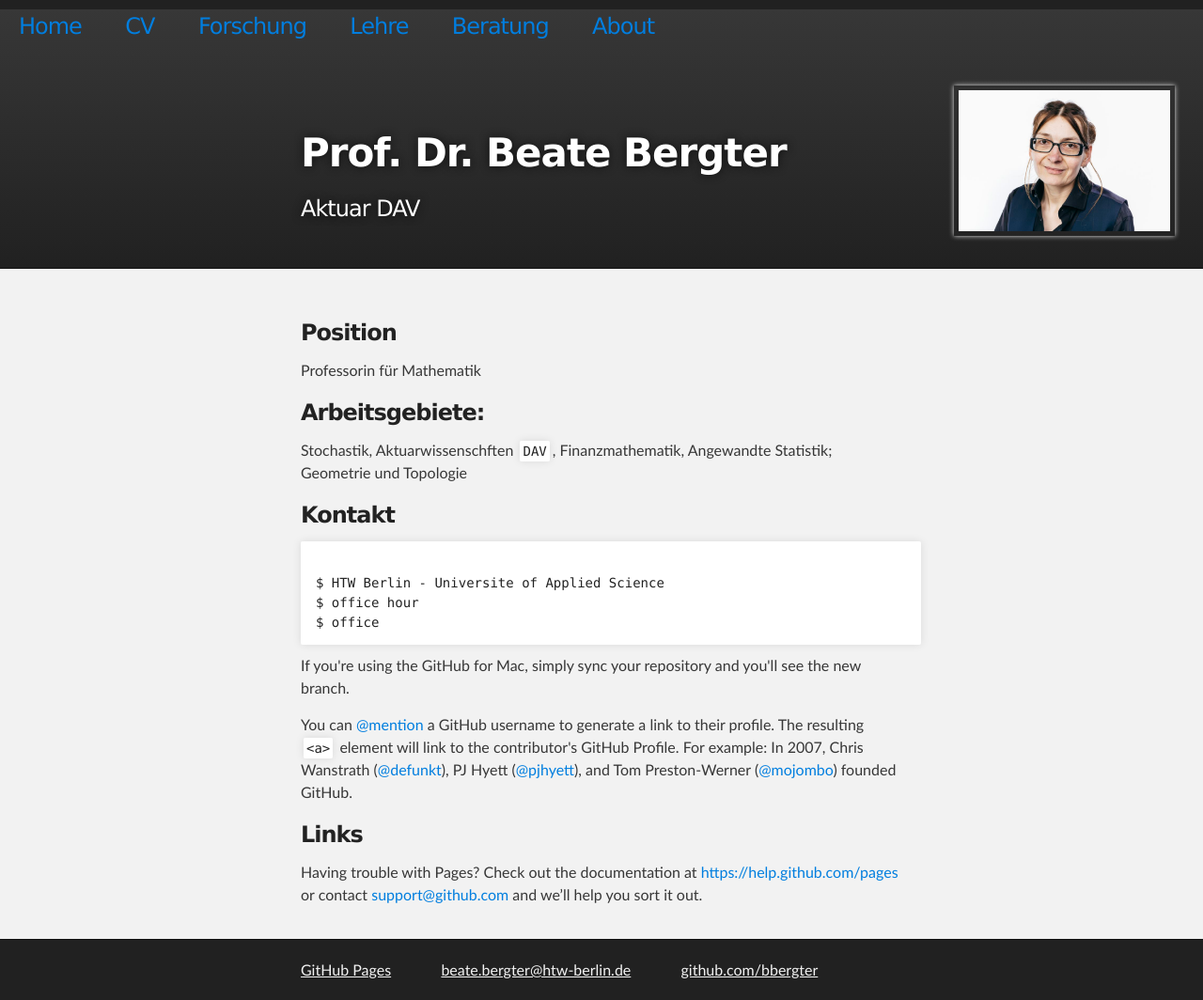
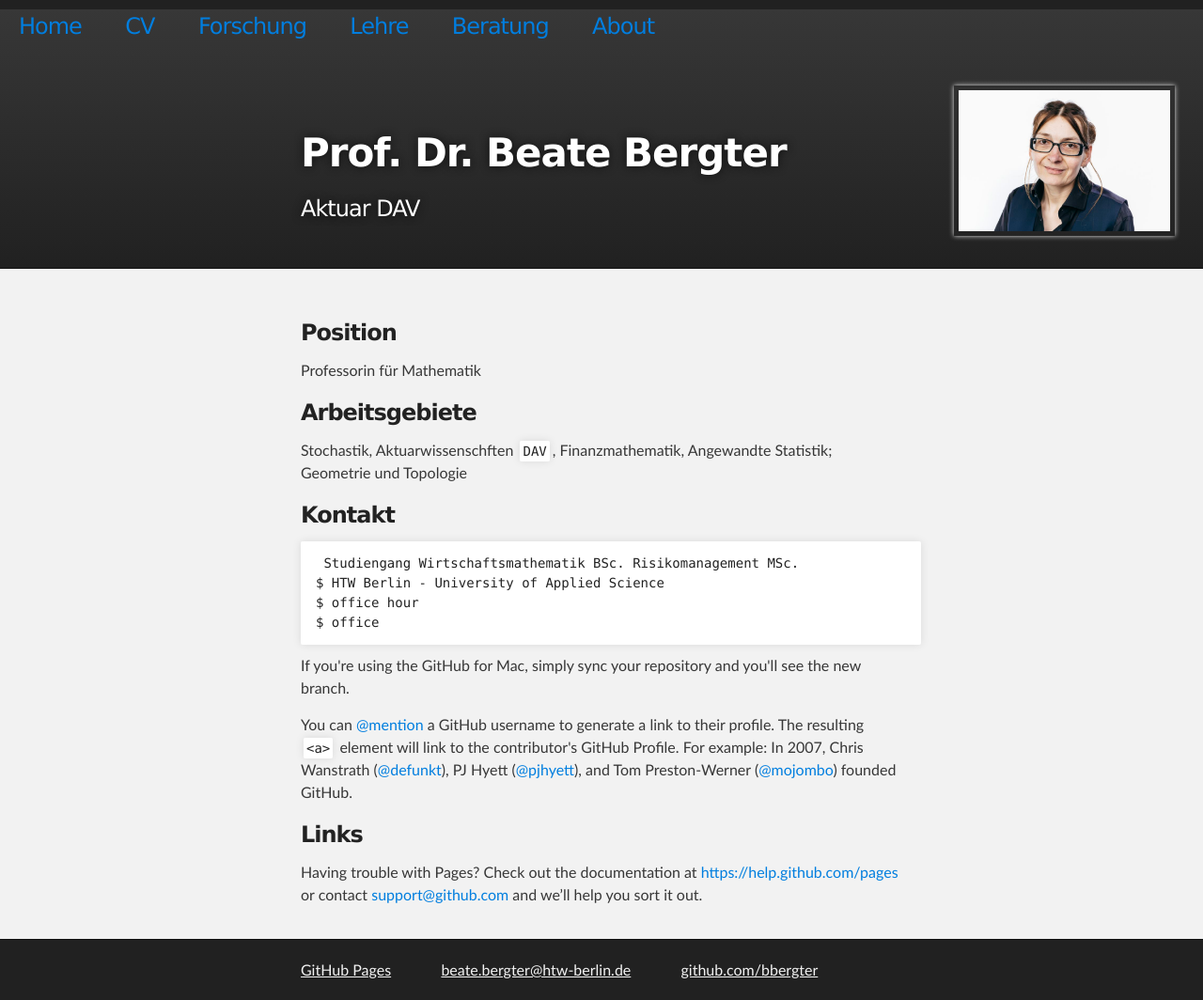
Before and after one commit to bbergter/bbergter, a Jekyll site: the page index.html, which Jekyll copies as it is, in a window 1280 px wide. Shown: the whole page at 94% size. Built offline with Jekyll 4.4.1, drawn with Linux system fonts in a browser that asks for light colours.

Commit message:
Update index.html

```diff
--- a/index.html
+++ b/index.html
@@ -55,16 +55,16 @@
     <div id="main_content_wrap" class="outer">
      <section id="main_content" class="inner">
 
-   <h3>Position</h3>
+<h3>Position</h3>
 <p>Professorin für Mathematik</p>
 
-<h3>Arbeitsgebiete:</h3>
+<h3>Arbeitsgebiete</h3>
 
 <p>Stochastik, Aktuarwissenschften <code>DAV</code>, Finanzmathematik, Angewandte Statistik; Geometrie und Topologie</p>
 
 <h3>Kontakt</h3>
-<pre><code>
-$ HTW Berlin - Universite of Applied Science
+<pre><code> Studiengang Wirtschaftsmathematik BSc. Risikomanagement MSc.
+$ HTW Berlin - University of Applied Science
 $ office hour
 $ office
 </code></pre>
```
